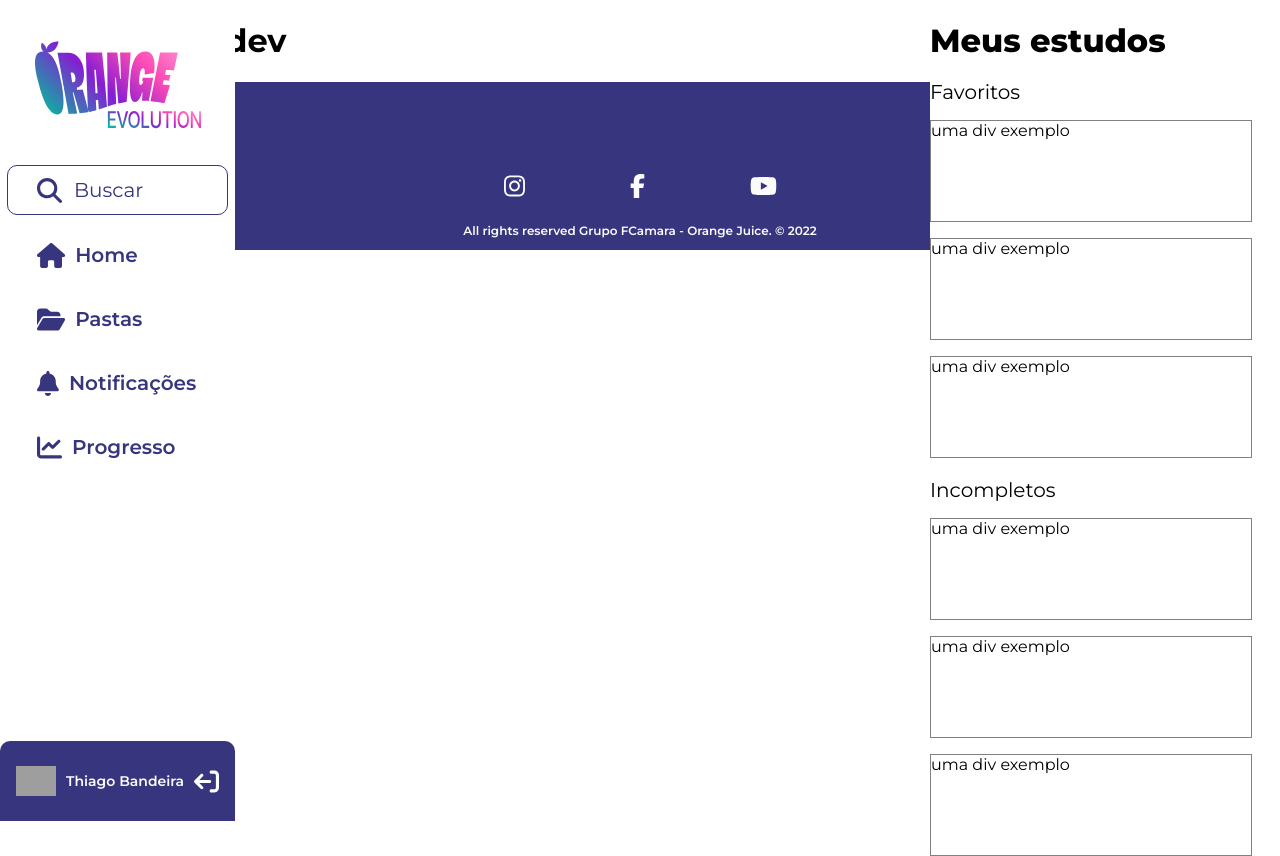
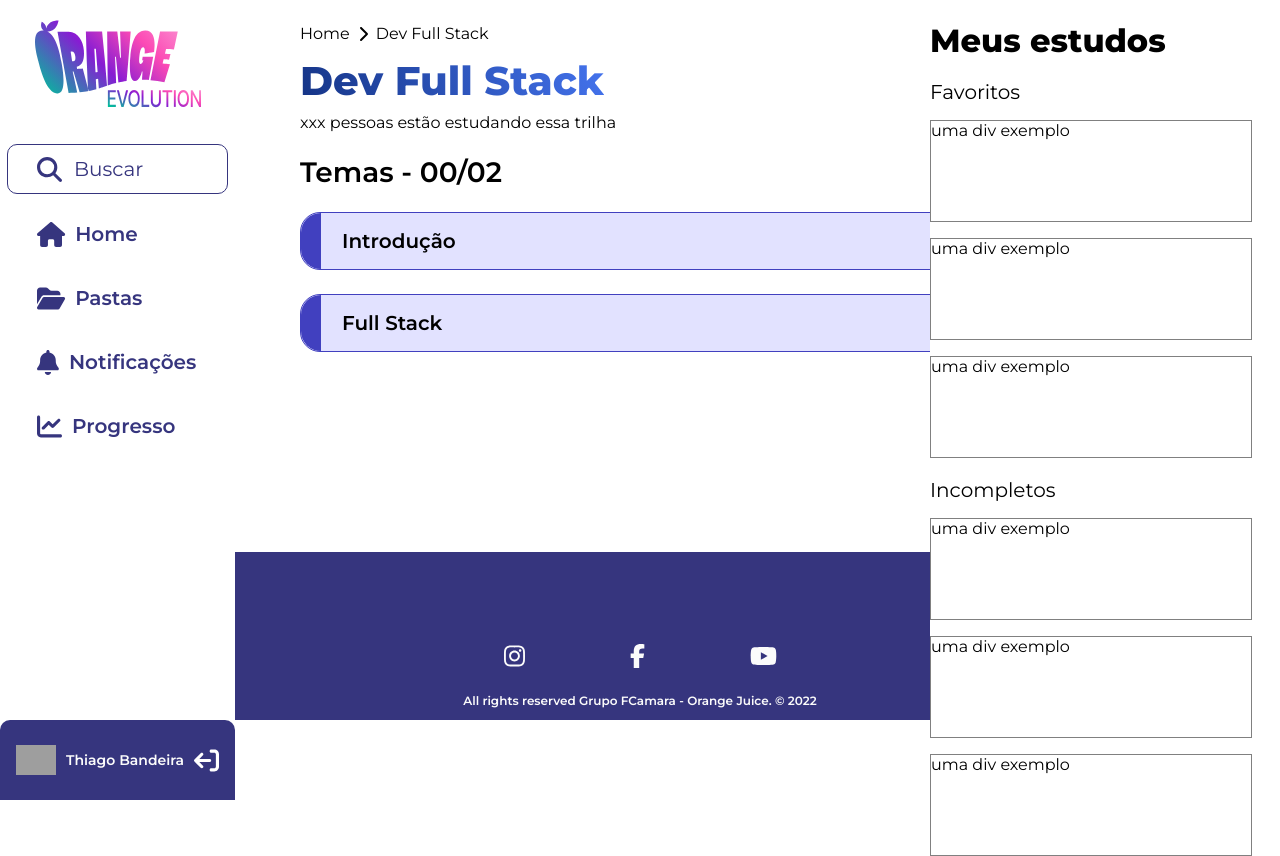
Before and after one commit to Squad-15-FCamara/orangeevolution-frontend, a React (Vite) app: page /roaddev in a window 1280 px wide. Built offline with nearby package versions, Linux system fonts and the light colour scheme; no server answers; grey boxes are pictures that could not be loaded.

Commit message:
feat: finish road dev page

```diff
--- a/src/pages/RoadDev/index.jsx
+++ b/src/pages/RoadDev/index.jsx
@@ -1,21 +1,48 @@
+import { FontAwesomeIcon } from '@fortawesome/react-fontawesome';
+import { faChevronRight } from '@fortawesome/free-solid-svg-icons';
+
 import api from '../../services/api';
 import { useEffect, useState } from 'react';
+
+import { Wrapper } from '../Home/style';
+import {
+  ContainerTheme,
+  Gradient,
+  LinksContainer,
+  Stats,
+  Themes,
+} from './style';
+import { RoadTheme } from '../../components/RoadTheme';
 
 export function RoadDev() {
   const [roadDev, setRoadDev] = useState([]);
 
   useEffect(() => {
     api
-      .get('/courses/roads/dev')
+      .get('/courses/roads/FullStack')
       .then((response) => setRoadDev(response.data))
       .catch((err) => {
         console.error('ops! ocorreu um erro' + err);
       });
   }, []);
 
+  const theme1 = { theme: 'Introdução', link: '/contentintro' };
+  const theme2 = { theme: 'Full Stack', link: '/contentfull' };
+
   return (
-    <div>
-      <h1>Tela da trilha dev</h1>
-    </div>
+    <Wrapper>
+      <LinksContainer>
+        <a href="/">Home</a>
+        <FontAwesomeIcon icon={faChevronRight} />
+        <a href="#">Dev Full Stack</a>
+      </LinksContainer>
+      <Gradient>Dev Full Stack</Gradient>
+      <Stats>xxx pessoas estão estudando essa trilha</Stats>
+      <Themes>Temas - 00/02</Themes>
+      <ContainerTheme>
+        <RoadTheme theme={theme1.theme} link={theme1.link} />
+        <RoadTheme theme={theme2.theme} link={theme2.link} />
+      </ContainerTheme>
+    </Wrapper>
   );
 }
--- a/src/pages/RoadDev/style.js
+++ b/src/pages/RoadDev/style.js
@@ -0,0 +1,38 @@
+import styled from 'styled-components';
+
+export const LinksContainer = styled.div`
+  display: flex;
+  align-items: center;
+  gap: 8px;
+  margin-top: 24px;
+
+  a {
+    text-decoration: none;
+    color: inherit;
+  }
+`;
+
+export const Gradient = styled.h1`
+  background: linear-gradient(244.96deg, #4a7bfa -11.4%, #0e2b77 114.06%);
+  -webkit-background-clip: text;
+  -webkit-text-fill-color: transparent;
+  background-clip: text;
+  font-weight: 800;
+  font-size: 2.5rem;
+  margin: 13px 0 8px 0;
+`;
+
+export const Stats = styled.p`
+  margin: 0;
+`;
+
+export const Themes = styled.h2`
+  font-size: 1.75rem;
+  font-weight: 600;
+`;
+
+export const ContainerTheme = styled.div`
+  display: flex;
+  flex-direction: column;
+  gap: 24px;
+`;
```
